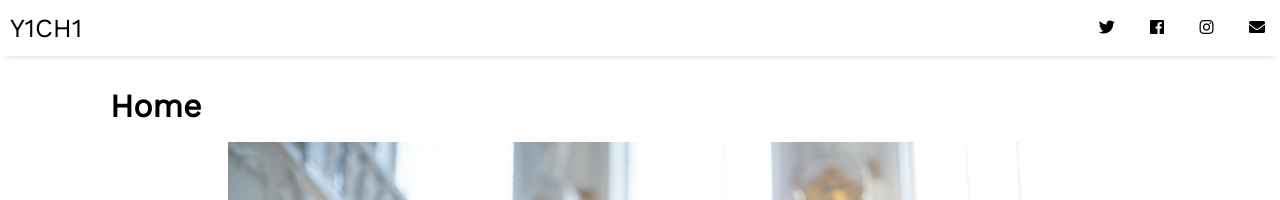
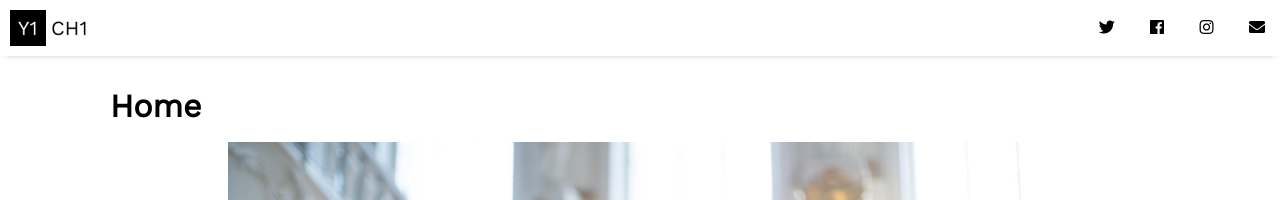
Before and after one commit to y1ch1/y1ch1.github.io, a Jekyll site: the page built from index.html, in a window 1280 px wide. Shown: the top 200 px of the page. Built offline with Jekyll 4.4.1, drawn with Linux system fonts in a browser that asks for light colours; nearby versions of some CDN libraries.

Commit message:
Update logo

```diff
--- a/_includes/header.html
+++ b/_includes/header.html
@@ -1,7 +1,7 @@
 <header class="site-header">
-  <h3 class="site-title">
-    <a href="{{ site.github.url }}/">{{ site.title }}</a>
-  </h3>
+  <a href="{{ site.url }}/" title="{{ site.title }}" class="logo">
+    <img alt="{{ site.title }}" src="{{ site.url }}/assets/img/logo.png">
+  </a>
   <nav class="menu-list">
     {% for item in site.data.settings.menu %}
       <a href="{{ site.github.url }}/{{ item.folder }}/{{ item.file }}" class="menu-link">{{ item.name }}</a>
--- a/assets/css/_sass/_header.scss
+++ b/assets/css/_sass/_header.scss
@@ -5,6 +5,22 @@
   background-color: white;
   box-shadow: 0 5px 6px -6px $gray-color;
   z-index: 2000;
+
+  & a {
+    text-decoration: none;
+  }
+  .logo {
+    font-size: 26px;
+    font-weight: 400;
+    line-height: 56px;
+    margin-bottom: 0;
+    margin-top: 0;
+    padding-left: 10px;
+    float: left;
+    img {
+      height: 36px; margin-top: 10px;
+    }
+  }
 }
 @media (max-width: $container-width) {
   .site-header {
```
Also changed, not shown: assets/img/logo.png (added).
